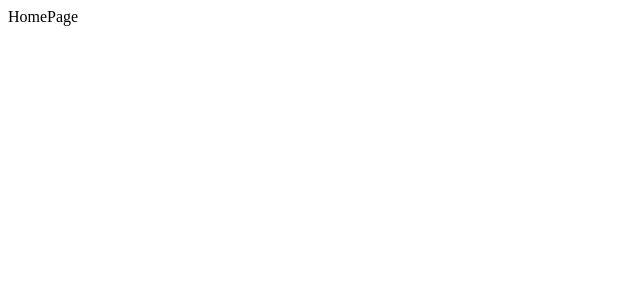
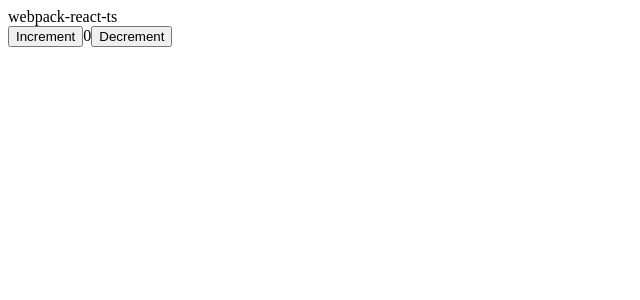
Before and after one commit to SoarBlueSky/webpack-react-ts, a React app: page / in a window 1280 px wide. Shown: the top 300 px of the page, without its empty margins (0-640 px from the left). Built offline with nearby package versions, Linux system fonts and the light colour scheme.

Commit message:
file: add new File change redux/toolkit code

```diff
--- /dev/null
+++ b/src/component/reduxTest.tsx
@@ -0,0 +1,22 @@
+import { createSlice } from "@reduxjs/toolkit"
+
+  function ReduxTest(){
+
+    const slice = createSlice({
+        name: "home",
+        initialState: {
+          isShowModal: false
+        },
+        reducers: {
+          showModal(state) {
+            state.isShowModal = true;
+          },
+          hideModal(state) {
+            state.isShowModal = false
+          }
+        }
+      });
+
+    console.log(slice,'counterSlice');
+  }
+  export default ReduxTest
--- a/src/index.jsx
+++ b/src/index.jsx
@@ -1,33 +1,14 @@
-// const myPromise = require('./mypromise.js');
-// let Promise = new myPromise((resolve, reject) => {
-//     setTimeout(() =>{
-//         resolve(2222);
-//     },2000)
-
-// })
-
-// Promise.then((res) =>{
-//     // console.log(res,'res');
-//     return res;
-// },(err) =>{
-//     console.log(err,'err');
-// }).then((res) =>{
-//     console.log(res,'res');
-// })
-
-// import deelclone from './component/deelclone';
-// let arr = [1,2,3,4];
-// let newtegArr = deelclone(arr);
-// newtegArr[1] = 1;
-// console.dir(arr,newtegArr,'newtegArr');
 
 import React from 'react';
 import ReactDOM from 'react-dom';
 import App from './page/HomePage/index';
-
+import { store } from './store'
+import { Provider } from 'react-redux'
 ReactDOM.render(
   <React.StrictMode>
-  <App />
+      <Provider store={store}>
+        <App />
+      </Provider>
   </React.StrictMode>,
   document.getElementById('app')
 );
--- a/src/page/HomePage/index.tsx
+++ b/src/page/HomePage/index.tsx
@@ -1,5 +1,7 @@
 import React,{Component} from 'react';
 import { TsT } from '../TsFile';
+// import reduxTest1 from '../../component/reduxTest';
+import { Counter } from '../TsFile/Counter';
 interface IState {
     Text:String,
 }
@@ -8,11 +10,12 @@ class HomePage extends Component<{},IState> {
     constructor(props) {
         super(props);
         this.state = {
-            Text:'HomePage'
+            Text:'webpack-react-ts'
         }
     }
     componentDidMount(){
-        TsT();
+        // TsT();
+        // reduxTest1();
     }
     componentDidUpdate(prevProps,prevState) {
 
@@ -30,6 +33,7 @@ class HomePage extends Component<{},IState> {
         let { Text } = this.state;
         return <div>
             {Text}
+            <Counter></Counter>
         </div>
     }
 
--- /dev/null
+++ b/src/page/TsFile/Counter.tsx
@@ -0,0 +1,28 @@
+import React from 'react'
+import { RootState } from '../../store'
+import { useSelector, useDispatch } from 'react-redux'
+import { decrement, increment } from './counterSlice'
+export function Counter() {
+  const count = useSelector((state: RootState) => state.counter.value); //获取redux里面的值
+  const dispatch = useDispatch() //使用dispatch去修改值
+
+  return (
+    <div>
+      <div>
+        <button
+          aria-label="Increment value"
+          onClick={() => dispatch(increment())}
+        >
+          Increment
+        </button>
+        <span>{count}</span>
+        <button
+          aria-label="Decrement value"
+          onClick={() => dispatch(decrement())}
+        >
+          Decrement
+        </button>
+      </div>
+    </div>
+  )
+}
--- /dev/null
+++ b/src/page/TsFile/counterSlice.ts
@@ -0,0 +1,34 @@
+import { createSlice, PayloadAction } from '@reduxjs/toolkit'
+
+export interface CounterState {
+  value: number
+}
+
+const initialState: CounterState = {
+  value: 0,
+}
+
+export const counterSlice = createSlice({
+  name: 'counter',
+  initialState,
+  reducers: {
+    increment: (state) => {
+      // Redux Toolkit allows us to write "mutating" logic in reducers. It
+      // doesn't actually mutate the state because it uses the Immer library,
+      // which detects changes to a "draft state" and produces a brand new
+      // immutable state based off those changes
+      state.value += 1
+    },
+    decrement: (state) => {
+      state.value -= 1
+    },
+    incrementByAmount: (state, action: PayloadAction<number>) => {
+      state.value += action.payload
+    },
+  },
+})
+// console.log(counterSlice.reducer.toString(),'counterSlice');
+// Action creators are generated for each case reducer function
+export const { increment, decrement, incrementByAmount } = counterSlice.actions
+
+export default counterSlice.reducer
--- a/src/page/TsFile/index.ts
+++ b/src/page/TsFile/index.ts
@@ -3,8 +3,6 @@ function TsT(){
         return arg;
     }
     let output = identity<string>("myString");  // type of output will be 'string'
-    console.log(output,'output');
-    console.log('1111');
 }
 
 
--- /dev/null
+++ b/src/store.ts
@@ -0,0 +1,13 @@
+import { configureStore } from '@reduxjs/toolkit'
+import counterReducer from './page/TsFile/counterSlice';
+
+export const store = configureStore({
+  reducer: {
+    counter: counterReducer,
+  },
+})
+
+// Infer the `RootState` and `AppDispatch` types from the store itself
+export type RootState = ReturnType<typeof store.getState>
+// Inferred type: {posts: PostsState, comments: CommentsState, users: UsersState}
+export type AppDispatch = typeof store.dispatch
--- a/tsconfig.json
+++ b/tsconfig.json
@@ -15,7 +15,7 @@
       "resolveJsonModule": true,
       "isolatedModules": true,
       "noEmit": true,
-      "jsx": "react-jsx",
+      "jsx": "react",
       "baseUrl": "./src",
       "downlevelIteration": true,
     },
--- a/webpack.config.js
+++ b/webpack.config.js
@@ -36,10 +36,10 @@ module.exports = {
               include: path.resolve(__dirname, 'src'),
             },
              // All files with a '.ts' or '.tsx' extension will be handled by 'awesome-typescript-loader'.
-             { test: /\.tsx?$/, loader: "awesome-typescript-loader" },
+             { test: /\.tsx?$/, exclude: /node_modules/, loader: "awesome-typescript-loader" },
 
              // All output '.js' files will have any sourcemaps re-processed by 'source-map-loader'.
-             { enforce: "pre", test: /\.js$/, loader: "source-map-loader" }
+             { enforce: "pre", exclude: /node_modules/, test: /\.js$/, loader: "source-map-loader" }
           ],
     }
 }
```
Also changed, not shown: package.json (+6 -1 lines), 2 other files (tests, documents, lock files or other folders).
